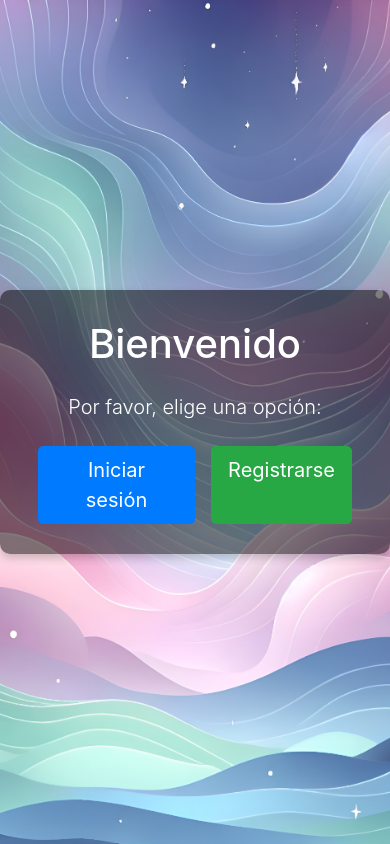
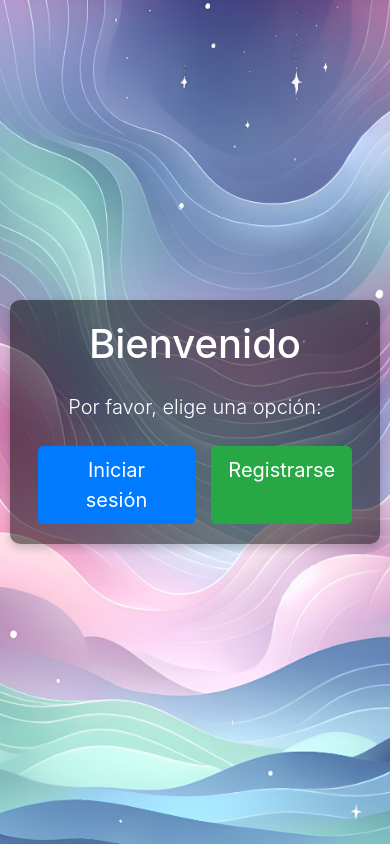
Before and after one commit to mrubiodev/carlemany_practica3_calemany.github.io, a PHP site: page / in a window 390 px wide. Run offline with PHP 8.4, Linux system fonts and the light colour scheme.

Commit message:
Fixed scroll

```diff
--- a/backend_php/public/resources/basic.css
+++ b/backend_php/public/resources/basic.css
@@ -3,7 +3,8 @@
     height: 100%; /* Asegura que tanto html como body ocupen toda la altura */
     margin: 0;
     padding: 0;
-    overflow: hidden; /* Evita el scroll en caso de ajuste */
+    overflow-x: hidden; /* Evita el desplazamiento horizontal */
+    overflow-y: auto; /* Permite el desplazamiento vertical */
 }
 
 body {
@@ -26,3 +27,11 @@
 .col-md-6 h1, .col-md-6 p {
     color: white;
 }
+
+/* Media query para pantallas pequeñas */
+@media (max-width: 768px) {
+    .col-md-6 {
+        padding: 20px;
+        max-width: 95%; /* Reduce el ancho en pantallas pequeñas */
+    }
+}
```
